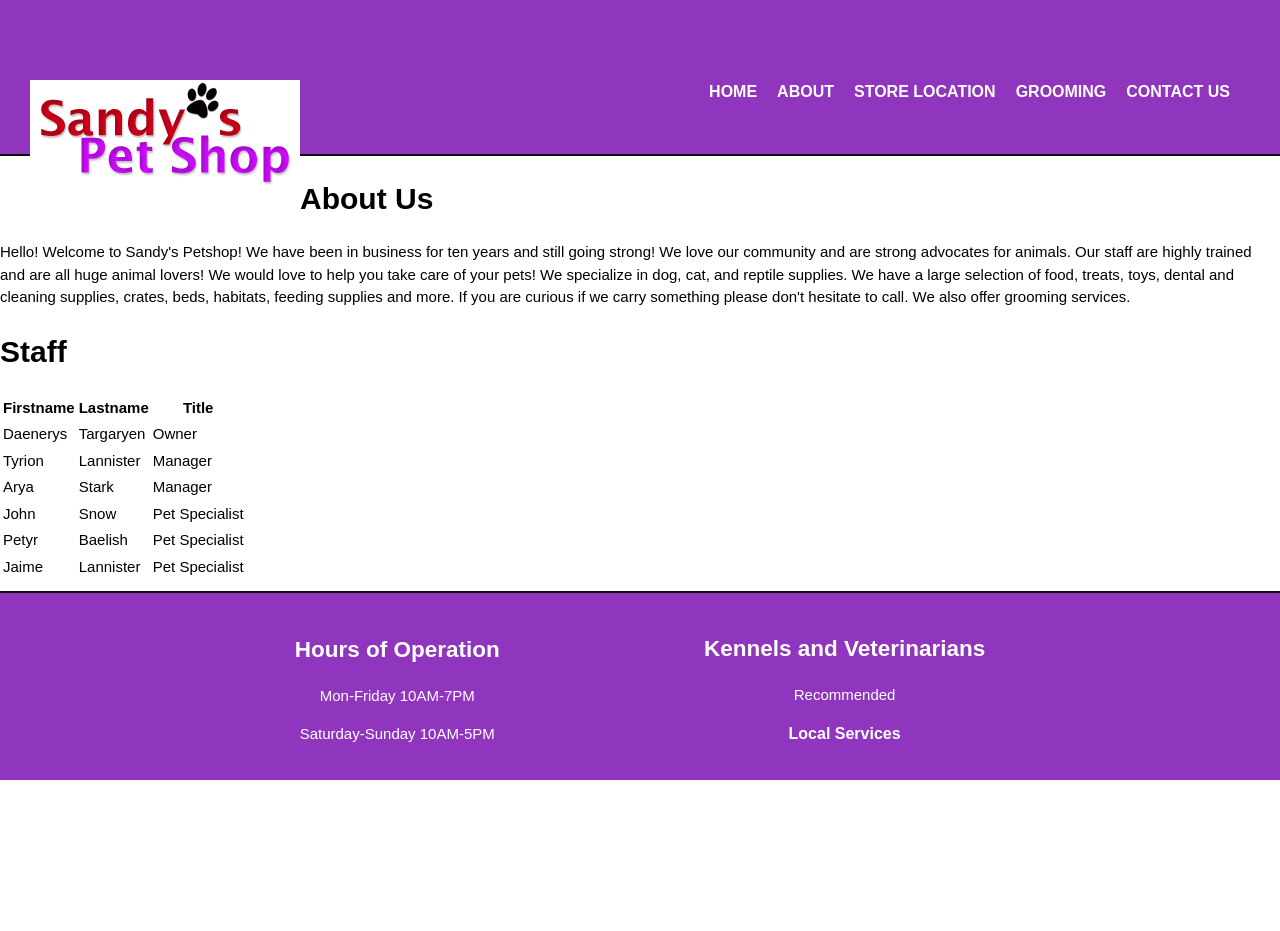
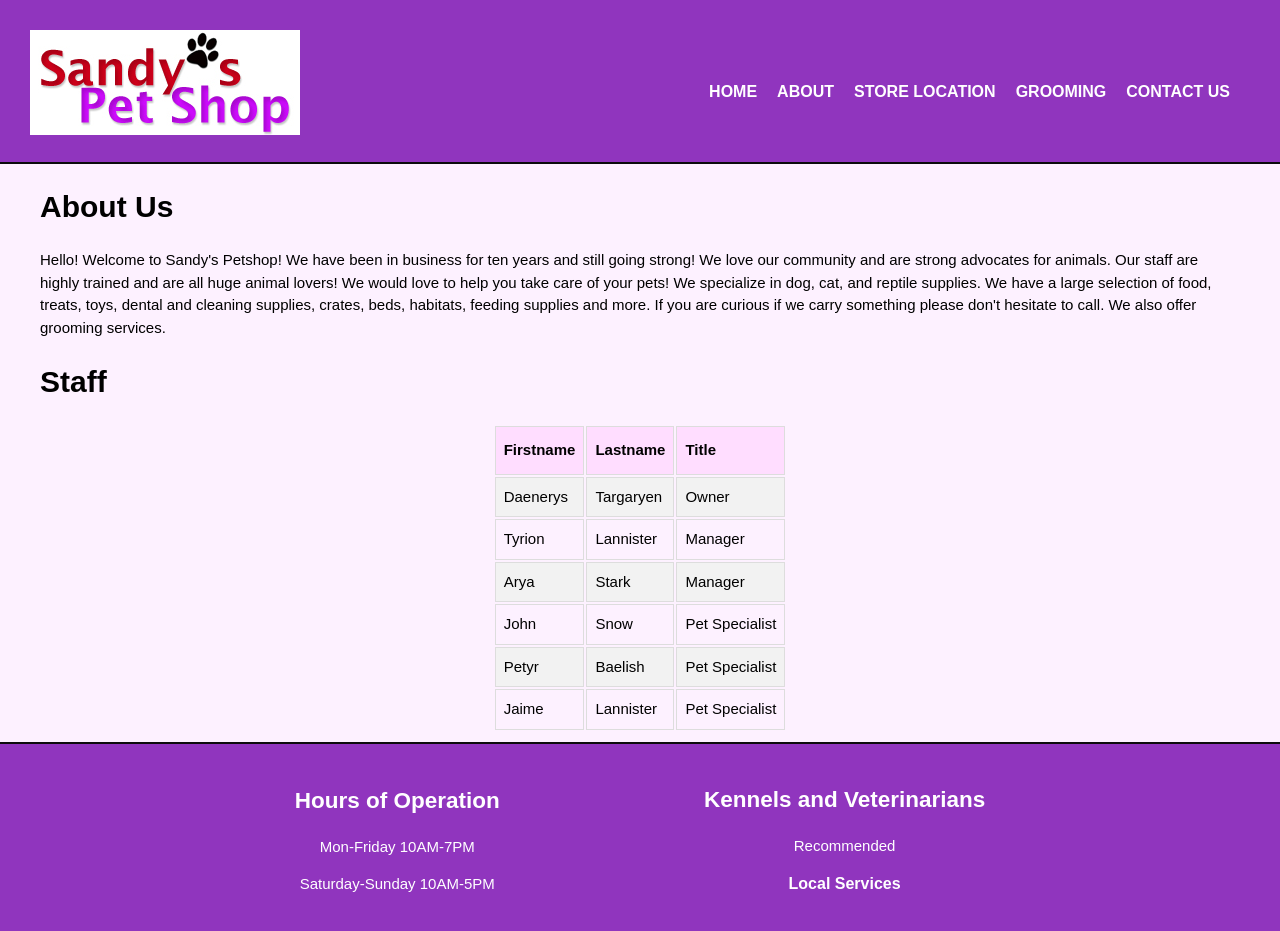
Before and after one commit to sec10/WebDev_ClassSite, a PHP site: page /about.html in a window 1280 px wide. Before the commit the page ends 780 px from the top, so only its background shows below. Run offline with PHP 8.4, Linux system fonts and the light colour scheme.

Commit message:
Update style.css

```diff
--- a/style.css
+++ b/style.css
@@ -1,14 +1,22 @@
- html, body {
-      height: 100%;
-      margin: 0;
-      padding: 0;
-      box-sizing: border-box;
-    }
+body, html {
+    padding: 0;
+    margin: 0;
+    height: 100%;
+    background-color: #FDF1FF;
+}
 
 body {
     font-family: Arial, Helvetica, sans-serif;
     font-size: 15px;
     line-height: 1.5;
+    height: 100%;
+
+}
+
+.container {
+    width: 100%;
+    margin: auto;
+    overflow: hidden;
 }
 
 img {
@@ -45,7 +53,7 @@ header nav {
 
 header nav ul {
     display: flex;
-    justify-content: flex-end;
+    justify-content: flex-end; /* Align items to the end of the container */
     margin: 50px;
 }
 
@@ -127,8 +135,78 @@ a:hover {
     color: #000000;
 }
 
+
 /* About */
+/*#about {
+    width: 100%;
+    margin: auto;
+    text-align: center;
+    box-sizing: border-box;
+    padding: 20px;
+}
 
+#staff {
+    width: 100%;
+    box-sizing: border-box;
+    padding: 20px;
+    text-align: center;
+}*/
+
+#about, #staff {
+  max-width: 1200px; /* or another suitable value */
+  margin: 0 auto;
+}
+
+
+#stafflist {
+    margin: auto;
+}
+
+
+#stafflist td, #stafflist th {
+    border: 1px solid #ddd;
+    padding: 8px;
+}
+
+#stafflist tr:nth-child(even){background-color: #f2f2f2;}
+
+#stafflist th {
+    padding-top: 12px;
+    padding-bottom: 12px;
+    text-align: left;
+    background-color: #FFDDFF;
+    color: #000000;
+
+}
+
+/* Services Link  */
+.wrapper {
+    width: 100%;
+}
+
+#services{
+    text-align: center;
+    margin-top: 65px;
+}
+
+#imagevet {
+    display: block;
+    margin-left: auto;
+    margin-right: auto;
+    width: 100%;
+}
+
+.vetandkennel {
+    text-decoration: underline;
+}
+
+#services a {
+    color: black;
+}
+
+#services a:hover {
+    color:#ffffff;
+}
 
 /*  Location */
 
```
